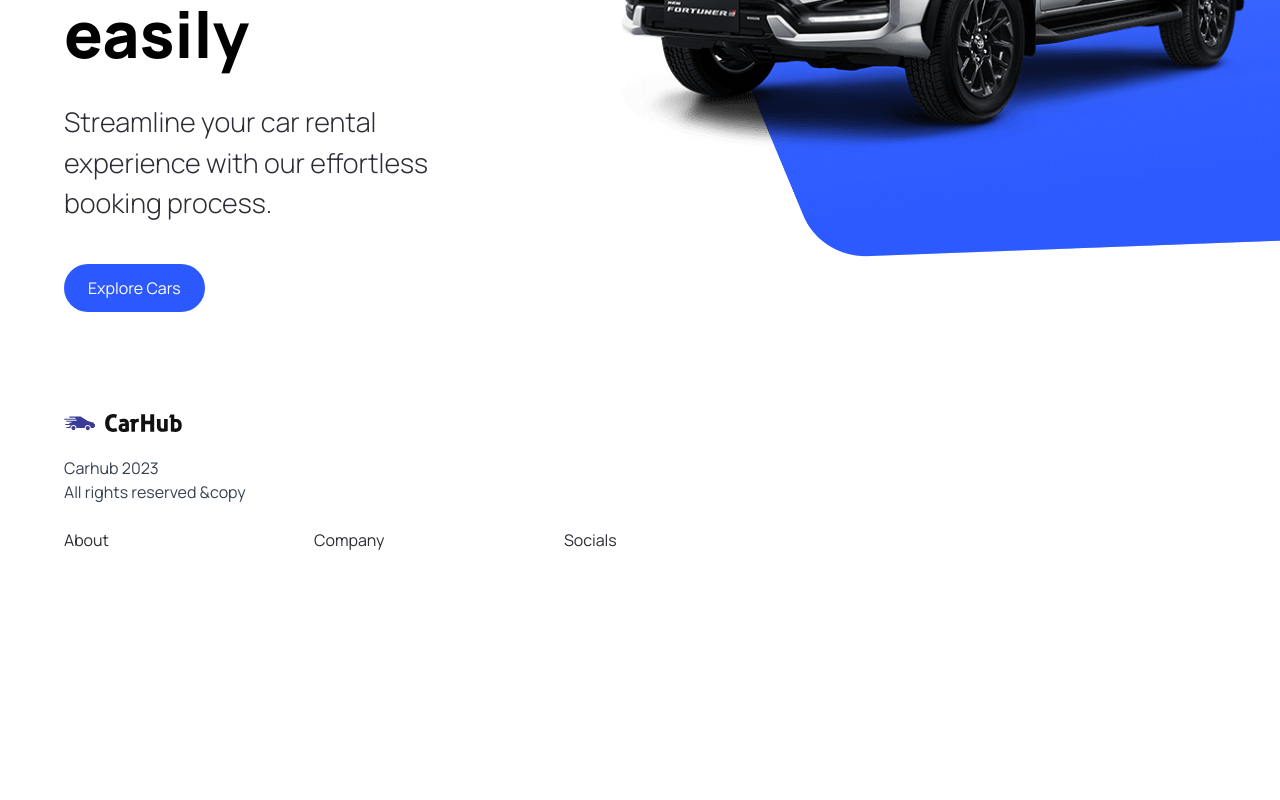
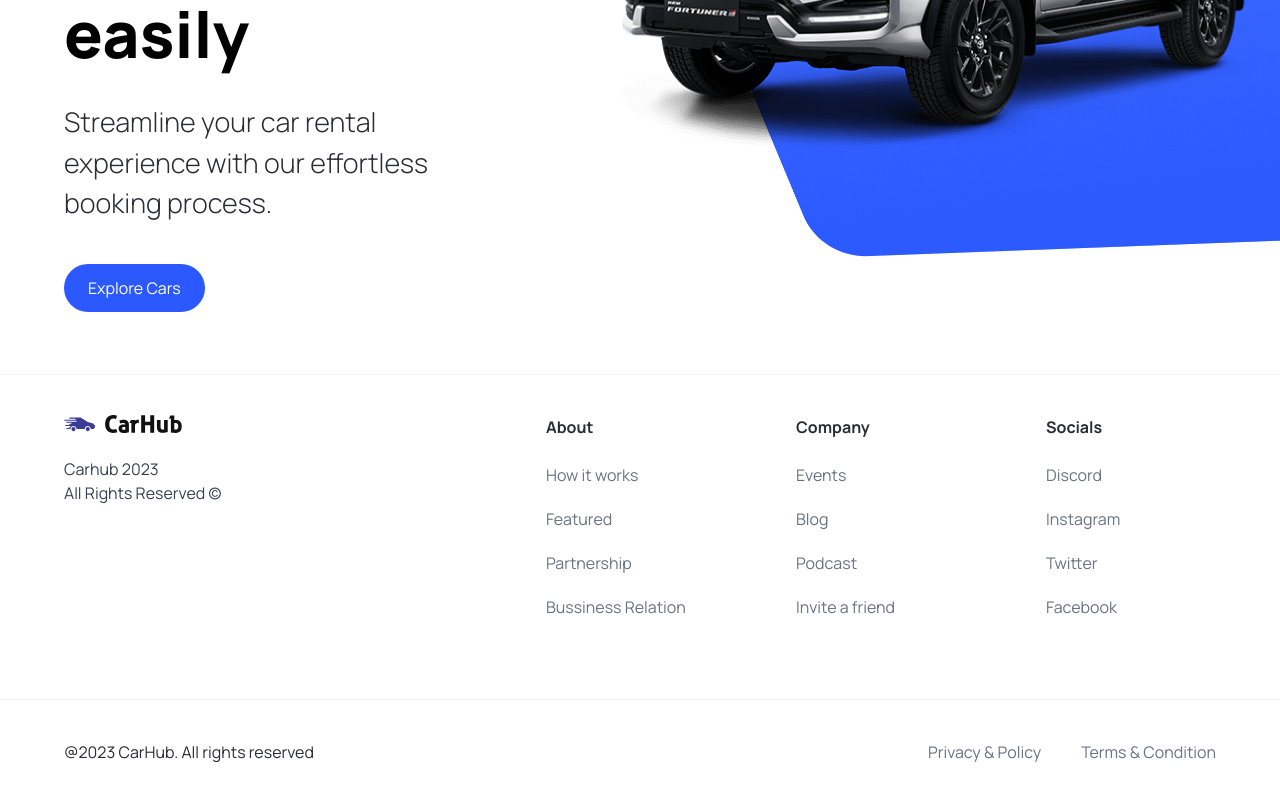
Before and after one commit to Oleva-abr/car-showcase-next.js, a Next.js app: page / in a window 1280 px wide. Shown: the part 446-1246 px from the top of the page. Before the commit the page ends 1038 px from the top, so only its background shows below. Built offline with nearby package versions, Linux system fonts and the light colour scheme.

Commit message:
ended footer

```diff
--- a/components/Footer.tsx
+++ b/components/Footer.tsx
@@ -2,22 +2,10 @@ import Image from "next/image";
 import Link from "next/link";
 import { footerLinks } from "@/constants";
 
-const Footer = () => {
-  return (
-    <footer
-      className="flex flex-col
-    text-black-100 mt-5 borde-t
-     border-gray-100"
-    >
-      <div
-        className="flex max-md:flex-col
-        flex-wrap justify-between gap-5 sm:px-16
-        px-6 py-10"
-      >
-        <div
-          className="flex flex-col
-        justify-start items-start gap-6"
-        >
+const Footer = () => (
+  <footer className="flex flex-col text-black-100  mt-5 border-t border-gray-100">
+    <div className="flex max-md:flex-col flex-wrap justify-between gap-5 sm:px-16 px-6 py-10">
+      <div className="flex flex-col justify-start items-start gap-6">
         <Image
           src="/logo.svg"
           alt="logo"
@@ -26,22 +14,44 @@ const Footer = () => {
           className="object-contain"
         />
         <p className="text-base text-gray-700">
-            {" "}
-            Carhub 2023
-            <br />
-            All rights reserved &copy
+          Carhub 2023 <br />
+          All Rights Reserved &copy;
         </p>
+      </div>
+
       <div className="footer__links">
-            {footerLinks.map((link) => (
-              <div key={link.title} className="footer__link">
-                <h3>{link.title}</h3>
+        {footerLinks.map((item) => (
+          <div key={item.title} className="footer__link">
+            <h3 className="font-bold">{item.title}</h3>
+            <div className="flex flex-col gap-5">
+              {item.links.map((link) => (
+                <Link
+                  key={link.title}
+                  href={link.url}
+                  className="text-gray-500"
+                >
+                  {link.title}
+                </Link>
+              ))}
+            </div>
           </div>
         ))}
       </div>
     </div>
+
+    <div className="flex justify-between items-center flex-wrap mt-10 border-t border-gray-100 sm:px-16 px-6 py-10">
+      <p>@2023 CarHub. All rights reserved</p>
+
+      <div className="footer__copyrights-link">
+        <Link href="/" className="text-gray-500">
+          Privacy & Policy
+        </Link>
+        <Link href="/" className="text-gray-500">
+          Terms & Condition
+        </Link>
+      </div>
     </div>
   </footer>
 );
-};
 
 export default Footer;
```
Lines whose indentation alone changed are shown as unchanged.
